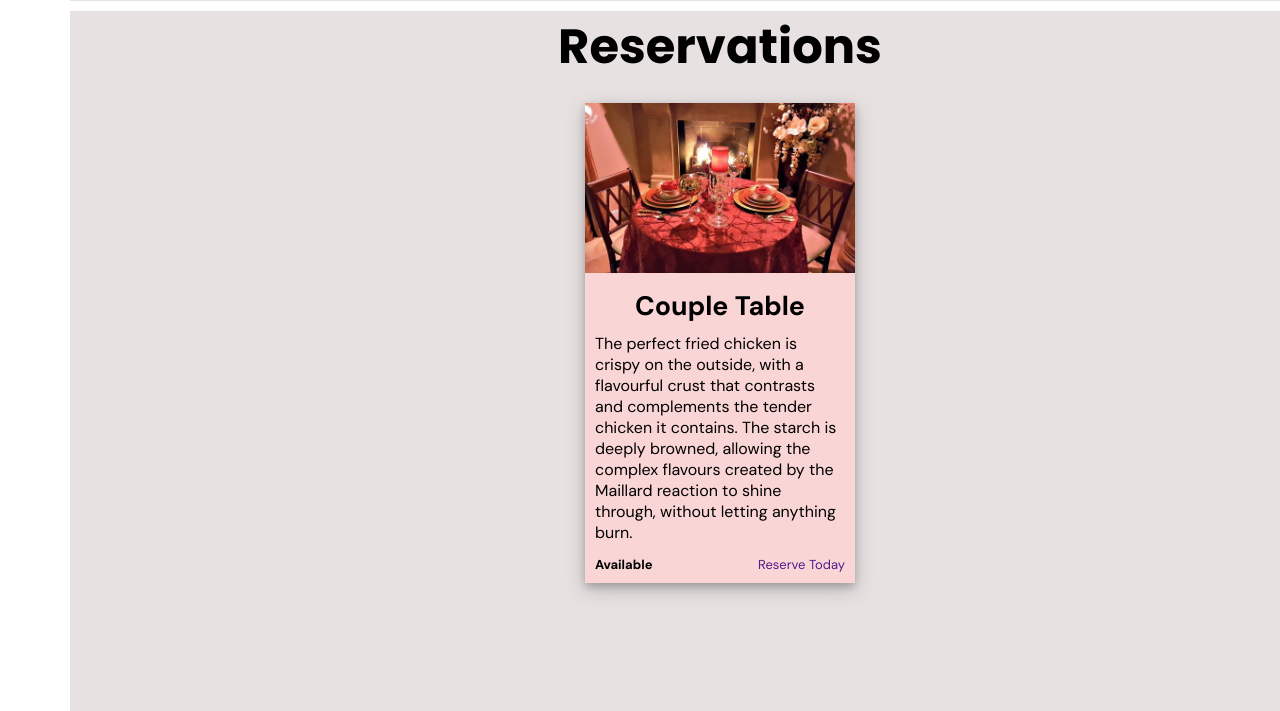
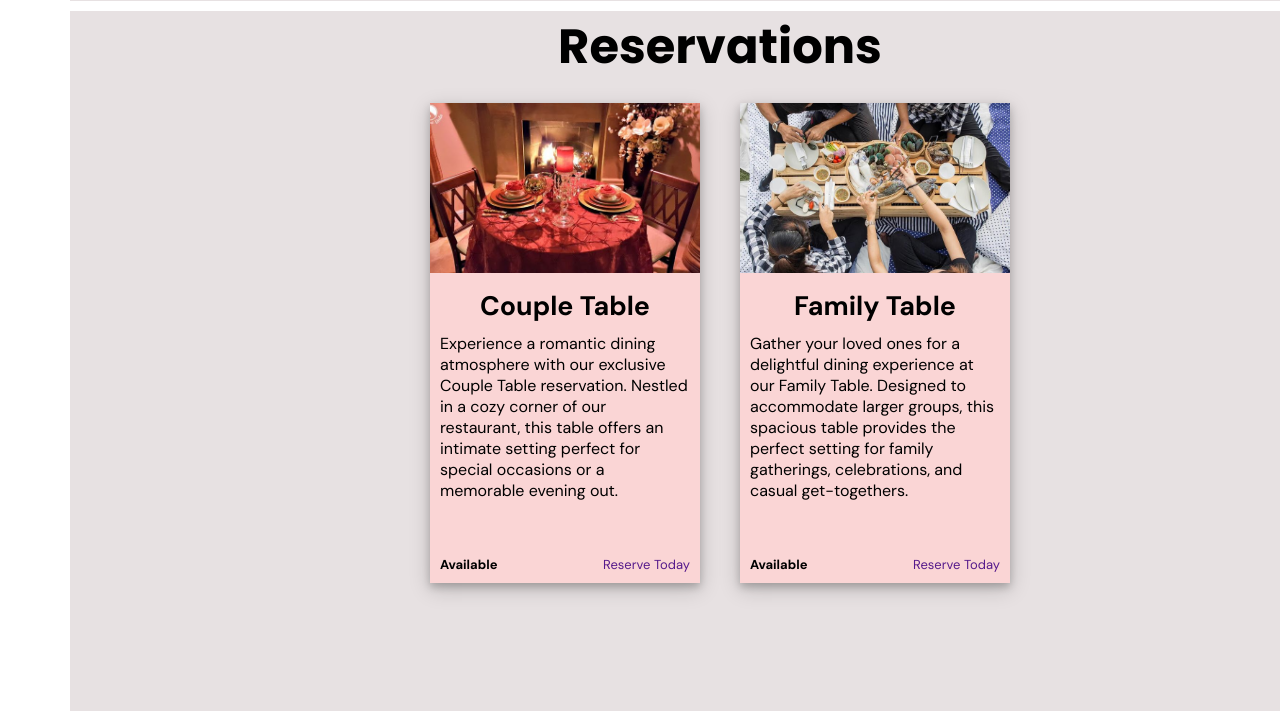
Before and after one commit to Chaveejay/Signature_Cuisine, a PHP site: page /services.php in a window 1280 px wide; the page is wider, and only the part inside the window is pictured. Shown: the part 1295-2006 px from the top of that part. Run offline with PHP 8.4, Linux system fonts and the light colour scheme; some libraries are stand-ins or nearby versions.

Commit message:
search function

```diff
--- a/css/style.css
+++ b/css/style.css
@@ -585,6 +585,12 @@ header{
     justify-content: flex-start;
     align-items: center;
 }
+
+.card-container-reserve{
+    display: flex;
+    justify-content: center;
+    flex-wrap: wrap;
+}
 .reserve-card{
     background: #fad5d5;
     width: 270px;
--- a/services.php
+++ b/services.php
@@ -44,15 +44,45 @@
                 </button>
             </form>
     </header>
+
+    <script>
+        document.getElementById('search-button').addEventListener('click', function() {
+            var searchInput = document.getElementById('search-input').value.toLowerCase();
+            var sections = document.querySelectorAll('.card, .reserve-card, .offer-card');
+            var found = false;
+
+            // Remove previous highlights
+            sections.forEach(function(section) {
+                section.style.backgroundColor = ''; // remove highlight
+            });
+
+            sections.forEach(function(section) {
+                if (section.innerText.toLowerCase().includes(searchInput)) {
+                    section.scrollIntoView({ behavior: 'smooth', block: 'start' });
+                    section.style.backgroundColor = '#ffff99'; // highlight the found section
+                    found = true;
+                }
+            });
+
+            if (!found) {
+                document.getElementById('search-result-text').innerText = "No results found for: " + searchInput;
+            } else {
+                document.getElementById('search-result-text').innerText = "";
+            }
+        });
+    </script>
+
     <!------------------Header-end------------------------>
 
     <!------------------Services------------------------>
 
 <!--------------Offers----------------->
+
     <section id="offers">
     <div class="order-caption">
             <h1 class="gctext">Offers</h1>
         </div>
+
         <div class="offer-card-container">
             <div class="offer-card">
             <div class="offer-card-img">
@@ -122,21 +152,37 @@
 <!--------------Reservations----------------->
 
     <section id="reservation">
+
     <div class="order-caption">
             <h1 class="gctext">Reservations</h1>
         </div>
+        <div class="card-container-reserve">
             <div class="reserve-card">
                     <div class="reserve-card-img">
                     <img src="images/tables/couple.jpg" alt="" class="reserve-img-img">
                     </div>
                     <h6 class="reserve-card-title">Couple Table</h3>
-                <div class="reserve-card-text">The perfect fried chicken is crispy on the outside,
-                     with a flavourful crust that contrasts and complements the tender
-                     chicken it contains. The starch is deeply browned, allowing the complex
-                     flavours created by the Maillard reaction to shine through, without
-                     letting anything burn.</div>
+                    <div class="reserve-card-text">Experience a romantic dining atmosphere with our exclusive Couple Table reservation.
+                        Nestled in a cozy corner of our restaurant, this table offers an intimate setting perfect for special occasions
+                        or a memorable evening out.
+                            </div>
                         <div class="reserve-price">Available</div>
                         <div class="reserve-order-now"><a href="">Reserve Today</a></div>
+            </div>
+
+            <div class="reserve-card">
+                    <div class="reserve-card-img">
+                    <img src="images/tables/family.jpg" alt="" class="reserve-img-img">
+                    </div>
+                    <h6 class="reserve-card-title">Family Table</h3>
+                    <div class="reserve-card-text">Gather your loved ones for a delightful dining experience at our Family Table.
+                         Designed to accommodate larger groups, this spacious table provides the perfect setting for family gatherings,
+                          celebrations, and casual get-togethers.
+                            </div>
+                        <div class="reserve-price">Available</div>
+                        <div class="reserve-order-now"><a href="">Reserve Today</a></div>
+            </div>
+
     </div>
 
     </section>
```
Also changed, not shown: about.php (+1 -6 lines), contactus.php (+1 -6 lines), gallery.php (+1 -6 lines), index.php (+1 -6 lines), images/tables/family.jpg (added). Lines whose indentation alone changed are shown as unchanged.
